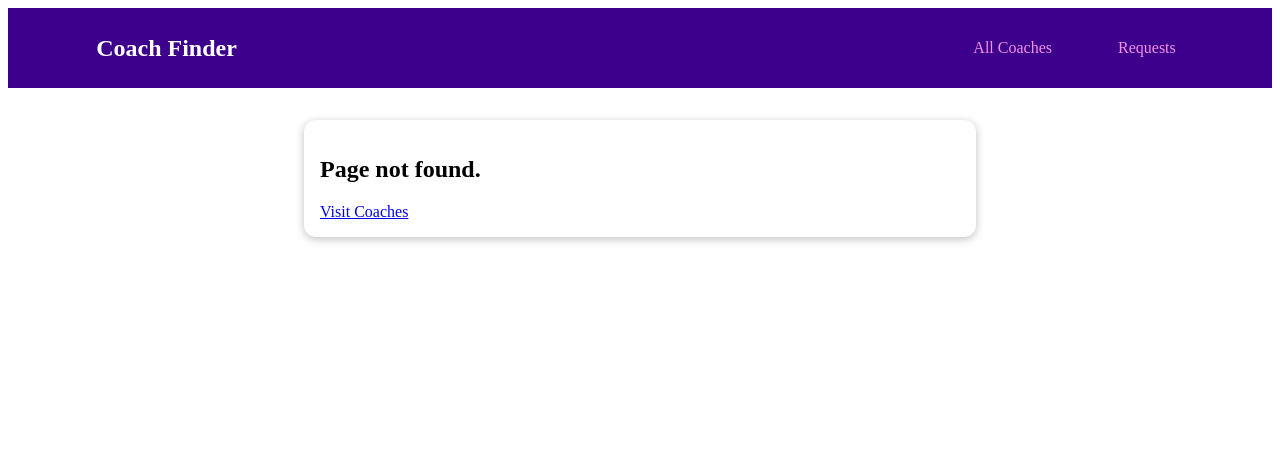
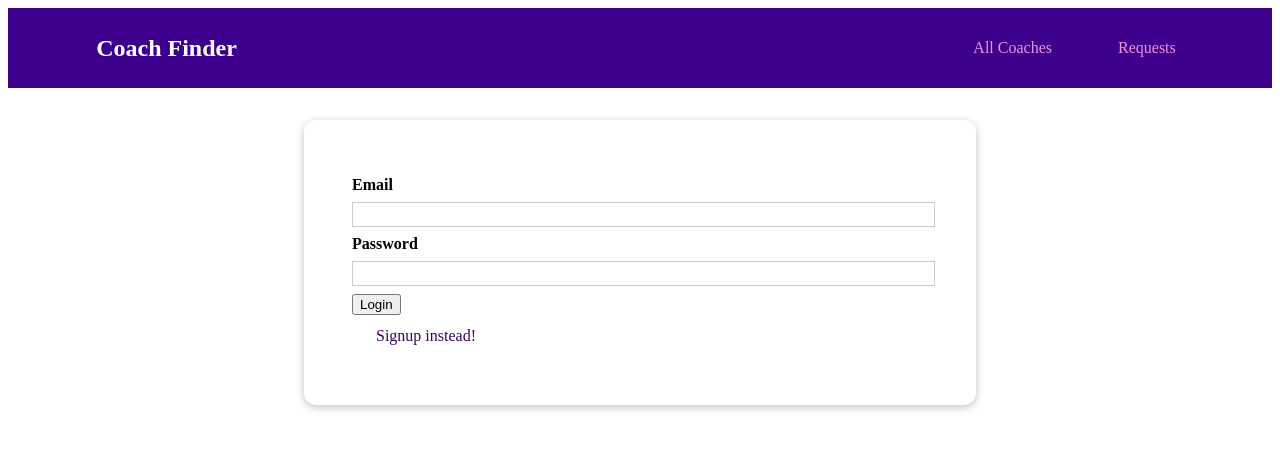
Before and after one commit to Cyan903/Course-Material, a Vue app in the folder Vue.js/Advanced/12. Find a Coach/: page /auth in a window 1280 px wide. Before the commit this address had no page. Shown: the top 450 px of the page. Built offline with nearby package versions, Linux system fonts and the light colour scheme; no server answers.

Commit message:
Auth almost done

```diff
--- /dev/null
+++ b/Vue.js/Advanced/12. Find a Coach/public/css/form.css
@@ -0,0 +1,32 @@
+form {
+    margin: 1rem;
+    border: 1px solid #ccc;
+    border-radius: 12px;
+    padding: 1rem;
+}
+
+.form-control {
+    margin: 0.5rem 0;
+}
+
+label {
+    font-weight: bold;
+    margin-bottom: 0.5rem;
+    display: block;
+}
+
+input,
+textarea {
+    display: block;
+    width: 100%;
+    font: inherit;
+    border: 1px solid #ccc;
+    padding: 0.15rem;
+}
+
+input:focus,
+textarea:focus {
+    border-color: #3d008d;
+    background-color: #faf6ff;
+    outline: none;
+}
--- /dev/null
+++ b/Vue.js/Advanced/12. Find a Coach/src/pages/auth/UserAuth.vue
@@ -0,0 +1,85 @@
+<template>
+    <div>
+        <Spinner v-if="loading" />
+        <base-card v-else>
+            <form @submit.prevent="">
+                <div class="form-control">
+                    <label for="email">Email</label>
+                    <input type="emil" id="email" v-model.trim="email" />
+                </div>
+                <div class="form-control">
+                    <label for="password">Password</label>
+                    <input type="password" id="password" v-model="password" />
+                </div>
+                <!-- <p v-if="valid">Enter a valid email and password!</p> -->
+                <button @click="submit">{{ submitBtn }}</button>
+                <base-button type="button" mode="flat" @click="switchMode"
+                    >{{ switchBtn }} instead!</base-button
+                >
+            </form>
+        </base-card>
+    </div>
+</template>
+
+<script>
+import Spinner from "../../components/base/Spinner.vue";
+
+export default {
+    components: { Spinner },
+    data() {
+        return {
+            email: "",
+            password: "",
+            mode: "login",
+            // valid: true,
+            loading: false
+        };
+    },
+
+    computed: {
+        switchBtn() {
+            return this.mode == "login" ? "Signup" : "Login";
+        },
+
+        submitBtn() {
+            return this.mode != "login" ? "Signup" : "Login";
+        }
+    },
+
+    methods: {
+        async submit() {
+            // if (!this.email || !this.password.length <= ) {
+            //     this.valid = false;
+            //     return;
+            // }
+
+            const payload = {
+                email: this.email,
+                password: this.password
+            };
+
+            this.loading = true;
+
+            if (this.mode == "signup") {
+                await this.$store.dispatch("signup", payload);
+            } else {
+                await this.$store.dispatch("login", payload);
+            }
+
+            this.loading = false;
+        },
+
+        switchMode() {
+            this.mode = this.mode == "login" ? "signup" : "login";
+        }
+    }
+};
+</script>
+
+<style scoped>
+@import "../../../public/css/form.css";
+
+form {
+    border: 0px solid #fff !important;
+}
+</style>
--- a/Vue.js/Advanced/12. Find a Coach/src/pages/coaches/CoachList.vue
+++ b/Vue.js/Advanced/12. Find a Coach/src/pages/coaches/CoachList.vue
@@ -7,7 +7,8 @@
                     <base-button mode="outline" @click="loadCoaches"
                         >Refresh</base-button
                     >
-                    <base-button v-if="!isCoach" link="true" to="/register"
+                    <base-button link="link" to="/auth" v-if="!loggedIn">Login</base-button>
+                    <base-button v-else-if="!isCoach && loggedIn" link="true" to="/register"
                         >Register as Coach</base-button
                     >
                 </div>
@@ -53,6 +54,9 @@ export default {
 
     computed: {
         ...mapGetters("coaches", ["getCoaches", "hasCoaches"]),
+        loggedIn() {
+            return this.$store.getters.authenticated;
+        },
 
         filteredCoaches() {
             return this.$store.getters["coaches/getCoaches"].filter(coach => {
--- a/Vue.js/Advanced/12. Find a Coach/src/pages/requests/ContactCoach.vue
+++ b/Vue.js/Advanced/12. Find a Coach/src/pages/requests/ContactCoach.vue
@@ -53,38 +53,7 @@ export default {
 </script>
 
 <style scoped>
-form {
-    margin: 1rem;
-    border: 1px solid #ccc;
-    border-radius: 12px;
-    padding: 1rem;
-}
-
-.form-control {
-    margin: 0.5rem 0;
-}
-
-label {
-    font-weight: bold;
-    margin-bottom: 0.5rem;
-    display: block;
-}
-
-input,
-textarea {
-    display: block;
-    width: 100%;
-    font: inherit;
-    border: 1px solid #ccc;
-    padding: 0.15rem;
-}
-
-input:focus,
-textarea:focus {
-    border-color: #3d008d;
-    background-color: #faf6ff;
-    outline: none;
-}
+@import "../../../public/css/form.css";
 
 .errors {
     font-weight: bold;
--- a/Vue.js/Advanced/12. Find a Coach/src/router.js
+++ b/Vue.js/Advanced/12. Find a Coach/src/router.js
@@ -6,6 +6,7 @@ import CoachRegister from "./pages/coaches/CoachRegister.vue";
 
 import ContactCoach from "./pages/requests/ContactCoach.vue";
 import RequestRecieved from "./pages/requests/RequestRecieved.vue";
+import UserAuth from "./pages/auth/UserAuth.vue";
 
 import NotFound from "./pages/NotFound.vue";
 
@@ -45,6 +46,11 @@ const router = createRouter({
         },
 
         {
+            path: "/auth",
+            component: UserAuth
+        },
+
+        {
             path: "/:notFound(.*)",
             component: NotFound
         },
--- /dev/null
+++ b/Vue.js/Advanced/12. Find a Coach/src/store/auth.js
@@ -0,0 +1,73 @@
+import { api } from "../../apiconfig.json";
+
+export default {
+    state() {
+        return {
+            token: null,
+            userId: null,
+            tokenExipre: null
+        };
+    },
+
+    mutations: {
+        setUser(state, payload) {
+            state.token = payload.token;
+            state.userId = payload.userId;
+            state.tokenExipre = payload.tokenExpiration;
+        }
+    },
+
+    actions: {
+        async signup(ctx, payload) {
+            const res = await fetch(`https://identitytoolkit.googleapis.com/v1/accounts:signUp?key=${api}`, {
+                method: "POST",
+                body: JSON.stringify({
+                    email: payload.email,
+                    password: payload.password,
+                    returnSecureToken: true
+                })
+            }).then(j => j.json())
+
+            ctx.commit("setUser", {
+                token: res.idToken,
+                userId: res.localId,
+                tokenExipre: res.expiresIn
+            });
+
+            console.log(res);
+        },
+
+        async login(ctx, payload) {
+            const res = await fetch(`https://identitytoolkit.googleapis.com/v1/accounts:signInWithPassword?key=${api}`, {
+                method: "POST",
+                body: JSON.stringify({
+                    email: payload.email,
+                    password: payload.password,
+                    returnSecureToken: true
+                })
+            }).then(j => j.json())
+
+            ctx.commit("setUser", {
+                token: res.idToken,
+                userId: res.localId,
+                tokenExipre: res.expiresIn
+            });
+
+            console.log(res);
+        }
+    },
+
+    getters: {
+        userid(state) {
+            return state.userId;
+        },
+
+        token(state) {
+            return state.token;
+        },
+
+        authenticated(state) {
+            return !!state.token;
+        }
+    }
+};
--- a/Vue.js/Advanced/12. Find a Coach/src/store/coaches.js
+++ b/Vue.js/Advanced/12. Find a Coach/src/store/coaches.js
@@ -19,11 +19,12 @@ export default {
     actions: {
         async addCoach(ctx, data) {
             const id = ctx.rootGetters.userid;
+            const token = ctx.rootGetters.token;
 
             // 👍
             data.hourlyRate = data["rate"];
 
-            const res = await fetch(`https://vue-coach-app-a8b1e-default-rtdb.firebaseio.com/coaches/${id}.json`, {
+            const res = await fetch(`https://vue-coach-app-a8b1e-default-rtdb.firebaseio.com/coaches/${id}.json?auth=${token}`, {
                 method: "PUT",
                 body: JSON.stringify(data)
             });
--- a/Vue.js/Advanced/12. Find a Coach/src/store/index.js
+++ b/Vue.js/Advanced/12. Find a Coach/src/store/index.js
@@ -1,20 +1,10 @@
 import { createStore } from "vuex";
 
+import auth from "./auth";
 import coaches from "./coaches";
 import requests from "./requests";
 
 
 export default createStore({
-    modules: { coaches, requests },
-    state() {
-        return {
-            userid: ~~(Math.random()*1000000)
-        };
-    },
-
-    getters: {
-        userid(state) {
-            return state.userid;
-        }
-    }
+    modules: { auth, coaches, requests }
 });
--- a/Vue.js/Advanced/12. Find a Coach/src/store/requests.js
+++ b/Vue.js/Advanced/12. Find a Coach/src/store/requests.js
@@ -18,7 +18,7 @@ export default {
 
     actions: {
         async insertCoach(ctx, data) {
-            const id = data.coachid;
+            const id = ctx.rootGetters.userid;
 
             const res = await fetch(`https://vue-coach-app-a8b1e-default-rtdb.firebaseio.com/requests/${id}.json`, {
                 method: "PUT",
@@ -31,7 +31,8 @@ export default {
         },
 
         async loadAllRequests(ctx) {
-            const res = await fetch(`https://vue-coach-app-a8b1e-default-rtdb.firebaseio.com/requests.json`);
+            const token = ctx.rootGetters.token;
+            const res = await fetch(`https://vue-coach-app-a8b1e-default-rtdb.firebaseio.com/requests.json?auth=${token}`);
 
             if (!res.ok) return;
 
```
Also changed, not shown: 1 other file (tests, documents, lock files or other folders).
